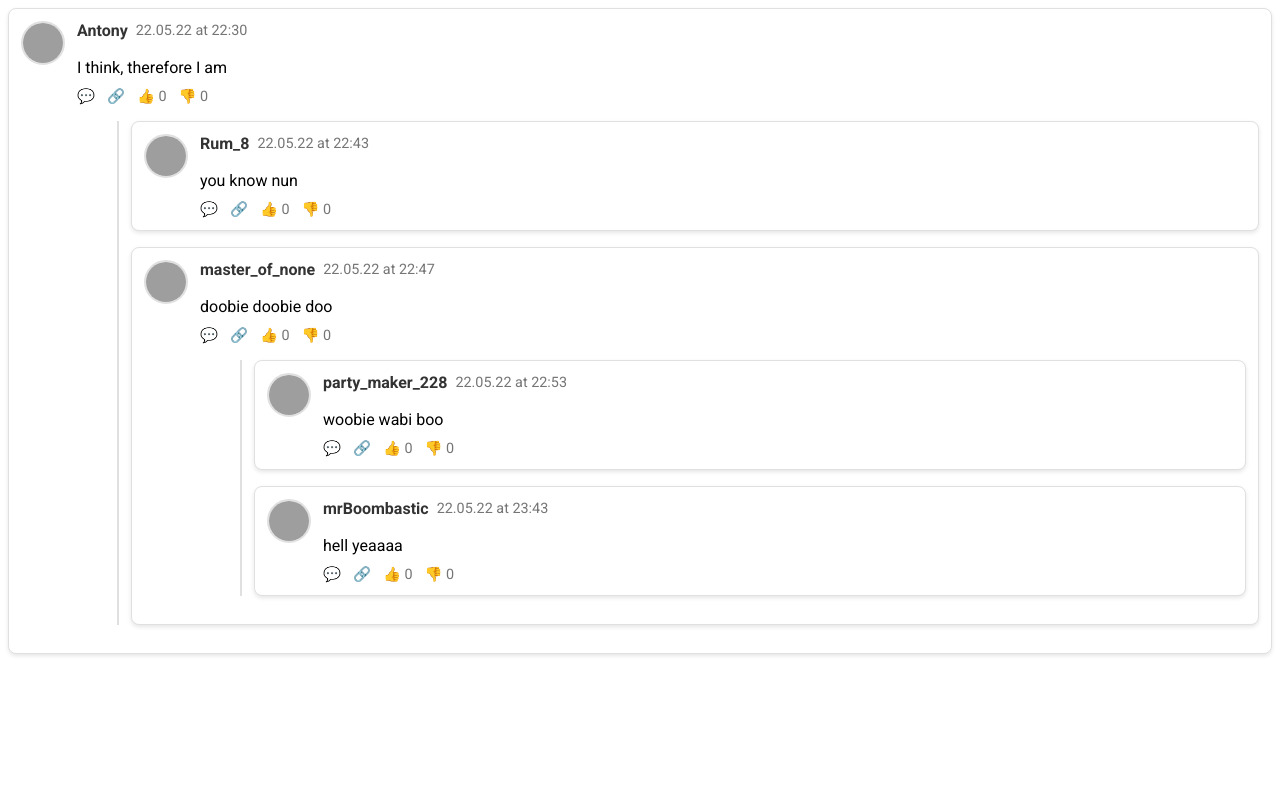
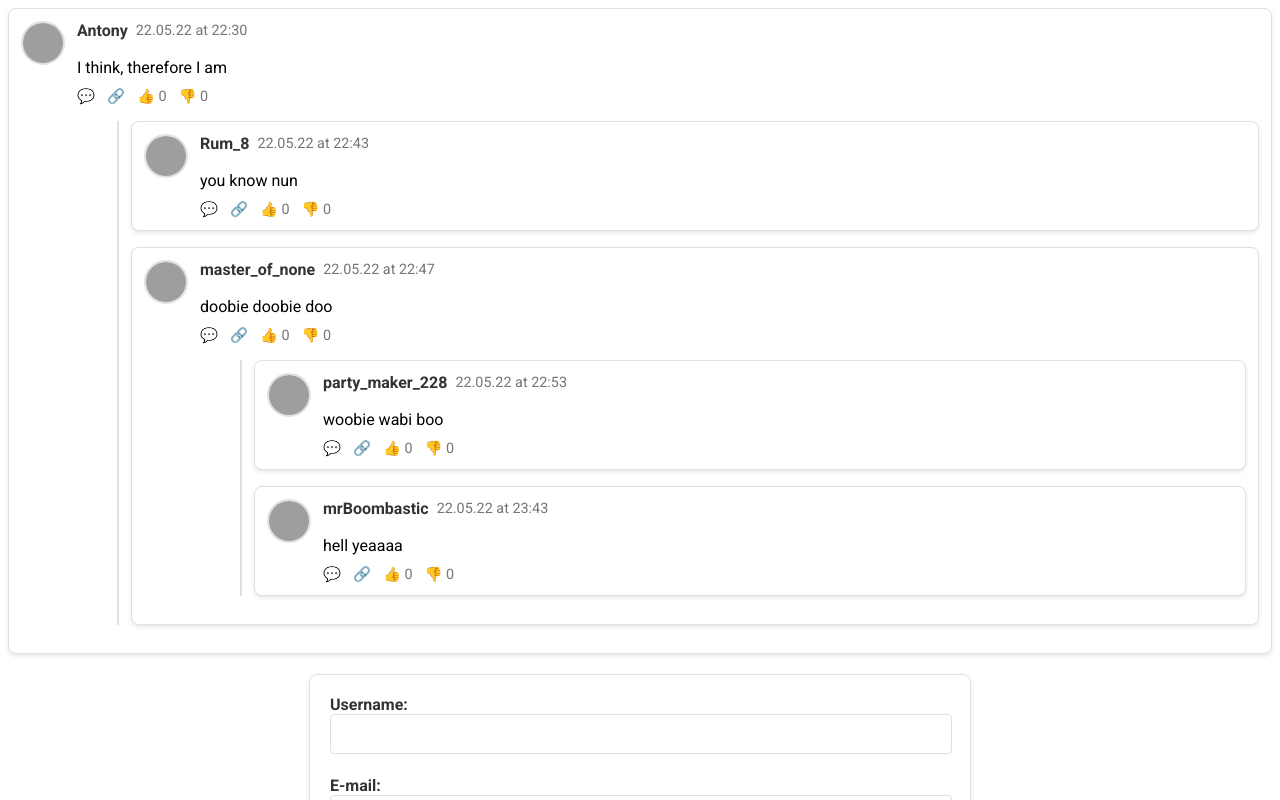
Before and after one commit to philippOkie/comments, a React (Vite) app in the folder frontend/: page / in a window 1280 px wide. Shown: the top 800 px of the page. Built offline with nearby package versions, Linux system fonts and the light colour scheme; grey boxes are pictures that could not be loaded; a web font is replaced by a local one.

Commit message:
comment form is used in app

```diff
--- a/frontend/src/App.jsx
+++ b/frontend/src/App.jsx
@@ -1,5 +1,7 @@
 import React from "react";
+
 import Comment from "./Comment";
+import CommentForm from "./CommentForm";
 
 const commentsData = [
   {
@@ -49,6 +51,8 @@ const App = () => (
     {commentsData.map((comment, index) => (
       <Comment key={index} {...comment} />
     ))}
+
+    <CommentForm></CommentForm>
   </div>
 );
 
```
